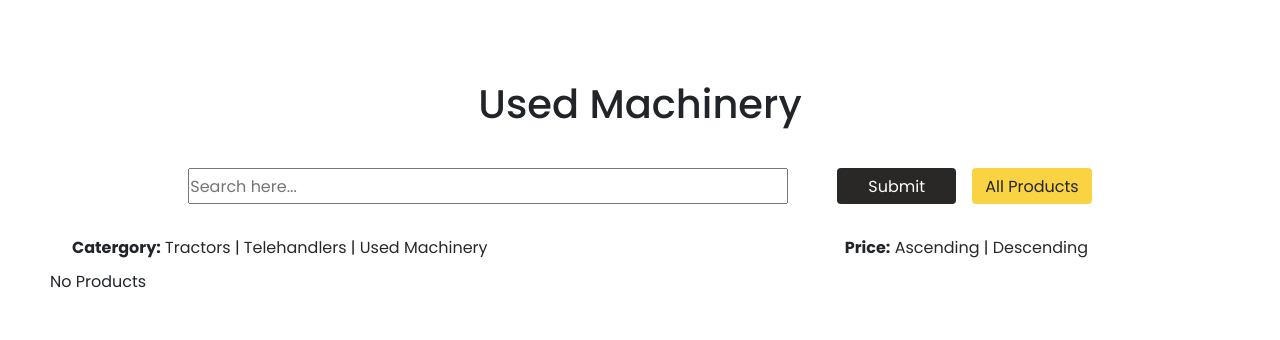
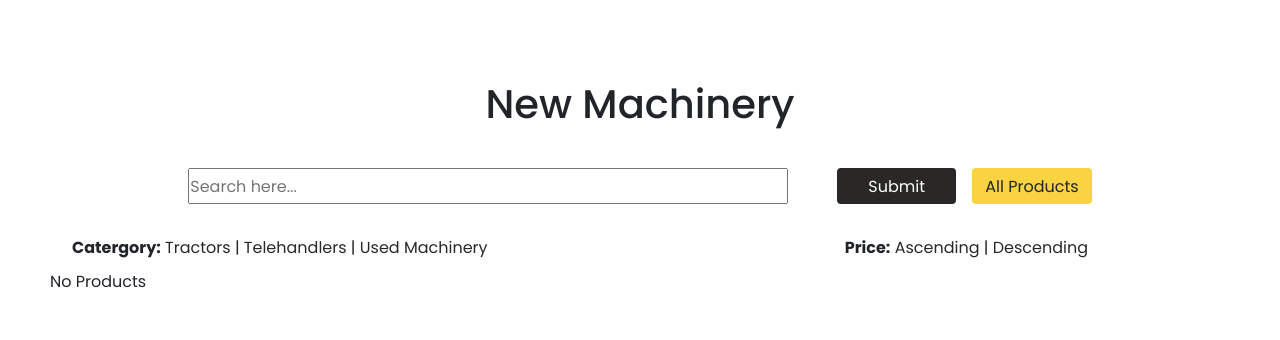
Before and after one commit to Leeap83/RP_machinesales, a PHP site: page /new-machinery.php in a window 1280 px wide. Shown: the part 110-450 px from the top of the page. Run offline with PHP 8.4, Linux system fonts and the light colour scheme; data that the repository does not hold is empty; some libraries are stand-ins or nearby versions.

Commit message:
new-machinery

```diff
--- a/new-machinery.php
+++ b/new-machinery.php
@@ -9,7 +9,7 @@ $resultCheck = mysqli_num_rows($result); ?>
 <main>
     <div class="wrapper-main">
         <div class="product-section">
-            <h1>Used Machinery</h1>
+            <h1>New Machinery</h1>
             <form action="products.php" method="POST" class="search-form">
                 <input type="text"  class="search-field" name="search" placeholder="Search here...">
                 <div class="search_box">
```
